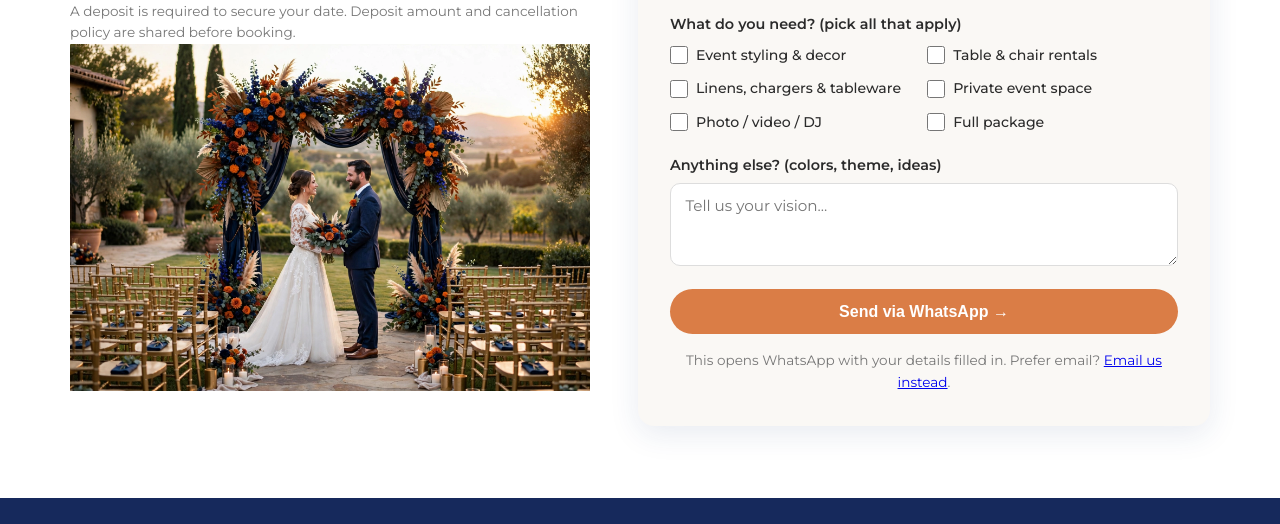
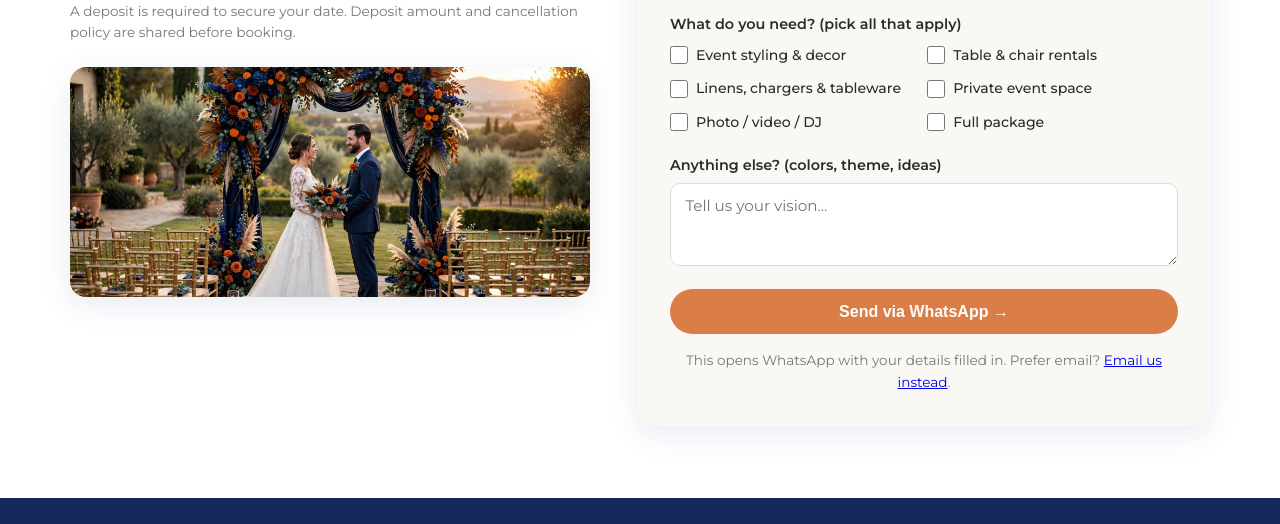
Before and after one commit to ZanmiAI/raun-event-decor, a plain HTML site: page index.html in a window 1280 px wide. Shown: the part 4328-4852 px from the top of the page. Drawn offline with Linux system fonts and the light colour scheme.

Commit message:
Update assets/css/styles.css

```diff
--- a/assets/css/styles.css
+++ b/assets/css/styles.css
@@ -185,6 +185,10 @@ img { max-width: 100%; height: auto; display: block; }
 
 /* ---------- Contact ---------- */
 .contact-grid { display: grid; grid-template-columns: 1fr 1.1fr; gap: 3rem; align-items: start; }
+.contact-photo {
+  width: 100%; height: 230px; object-fit: cover; margin-top: 1.4rem;
+  border-radius: var(--radius); box-shadow: var(--shadow);
+}
 .contact-list { list-style: none; margin: 1.5rem 0; }
 .contact-list li { padding: 0.5rem 0; }
 .contact-list a { color: var(--navy); font-weight: 600; }
```
